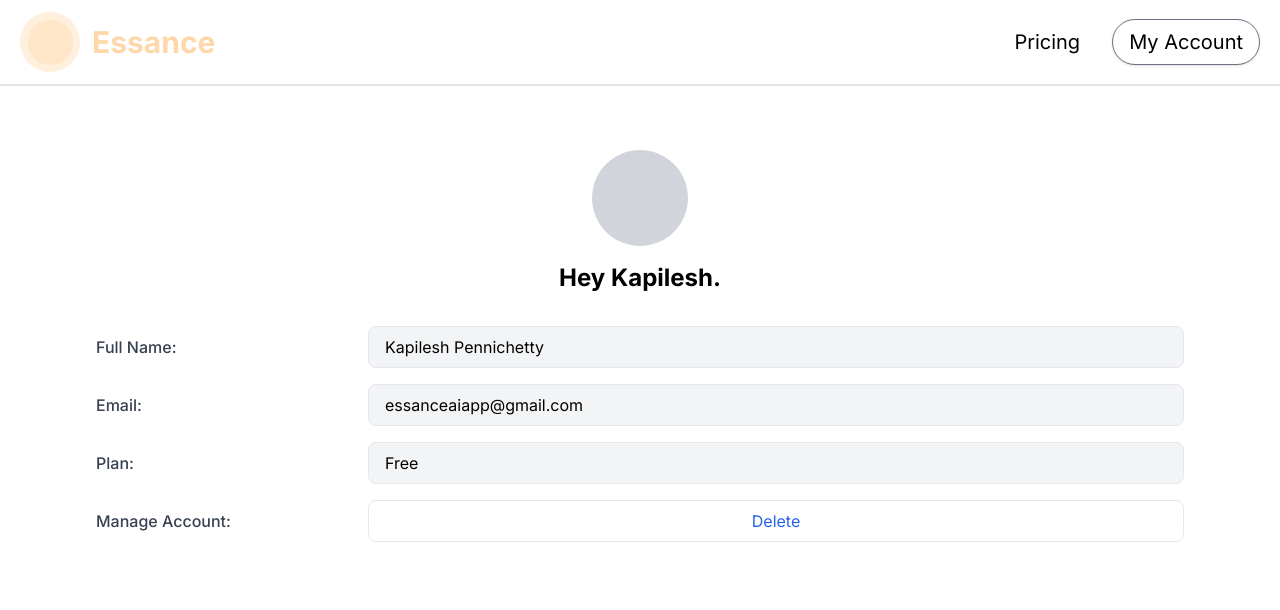
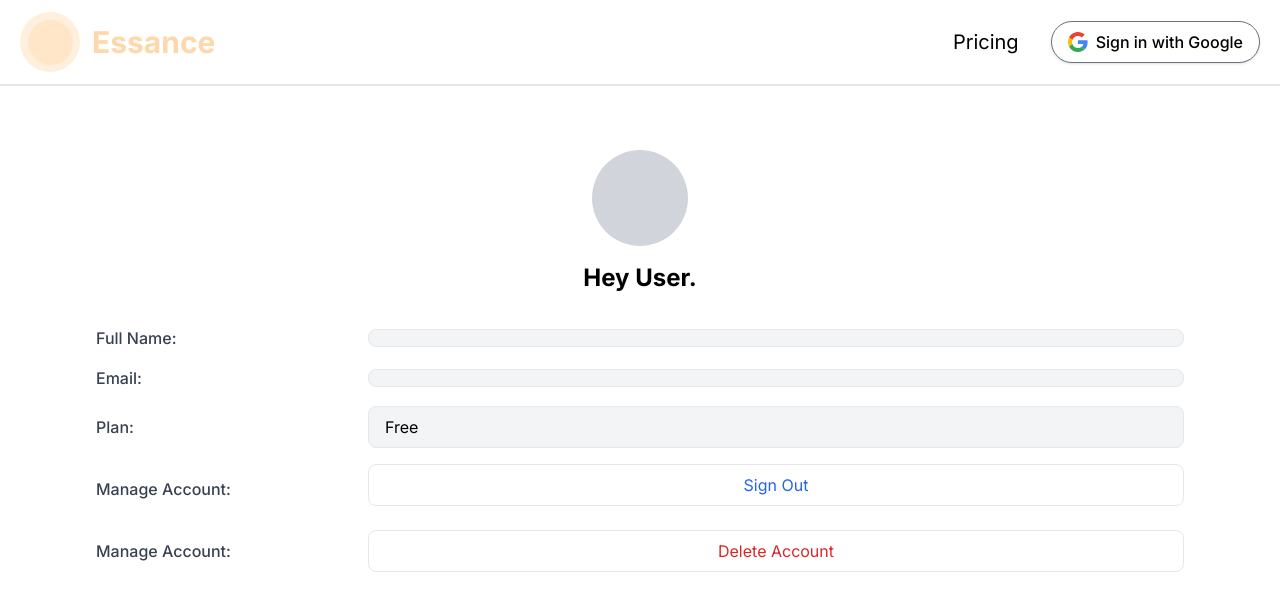
Before and after one commit to technocapeman/essance, a Next.js app: page /account in a window 1280 px wide. Shown: the top 610 px of the page. Built offline with nearby package versions, Linux system fonts and the light colour scheme; no server answers.

Commit message:
Added Firebase Auth, Linked Authentication Popup with Sign in with Google

```diff
--- a/package.json
+++ b/package.json
@@ -9,6 +9,10 @@
     "lint": "next lint"
   },
   "dependencies": {
+    "@emotion/react": "^11.11.4",
+    "@emotion/styled": "^11.11.5",
+    "@mui/material": "^5.15.20",
+    "firebase": "^10.12.2",
     "next": "14.2.3",
     "react": "^18",
     "react-dom": "^18",
--- a/src/app/account/page.js
+++ b/src/app/account/page.js
@@ -1,11 +1,18 @@
 'use client'
 import {useContext} from 'react';
 import {UserContext} from "@/app/infrastructure/contexts/user-context";
+import {AuthContext} from "@/app/infrastructure/contexts/auth-context";
 import {HOC} from "@/app/infrastructure/hoc/hoc";
 import {TopBar} from "@/app/components/top-bar";
 
 const ProfilePage = () => {
     const {isPremium} = useContext(UserContext);
+    const {logout, username, userEmail, profilePicture} = useContext(AuthContext);
+
+    const handleLogout = async () => {
+        await logout();
+        window.location.assign('/'); // Redirect to home page after logout
+    };
 
     return (
         <div className="bg-white min-h-screen relative">
@@ -13,21 +20,21 @@ const ProfilePage = () => {
             <div className="min-h-screen flex flex-col items-center">
                 <div className="w-full max-w-6xl px-8 py-16">
                     <div className="flex flex-col items-center mb-8">
-                        <div className="w-24 h-24 bg-gray-300 rounded-full mb-4"></div>
-                        <h1 className="text-2xl text-black font-bold">Hey Kapilesh.</h1>
+                        {profilePicture ? (
+                            <img src={profilePicture} alt="Profile" className="w-24 h-24 rounded-full mb-4"/>
+                        ) : (
+                            <div className="w-24 h-24 bg-gray-300 rounded-full mb-4"></div>
+                        )}
+                        <h1 className="text-2xl text-black font-bold">Hey {username || 'User'}.</h1>
                     </div>
                     <div className="w-full">
                         <div className="flex items-center mb-4">
                             <label className="w-1/4 text-gray-700 font-medium">Full Name:</label>
-                            <div className="w-3/4 px-4 py-2 border rounded-lg bg-gray-100 text-black">Kapilesh
-                                Pennichetty
-                            </div>
+                            <div className="w-3/4 px-4 py-2 border rounded-lg bg-gray-100 text-black">{username}</div>
                         </div>
                         <div className="flex items-center mb-4">
                             <label className="w-1/4 text-gray-700 font-medium">Email:</label>
-                            <div
-                                className="w-3/4 px-4 py-2 border rounded-lg bg-gray-100 text-black">essanceaiapp@gmail.com
-                            </div>
+                            <div className="w-3/4 px-4 py-2 border rounded-lg bg-gray-100 text-black">{userEmail}</div>
                         </div>
                         <div className="flex items-center mb-4">
                             <label className="w-1/4 text-gray-700 font-medium">Plan:</label>
@@ -37,8 +44,16 @@ const ProfilePage = () => {
                         <div className="flex items-center mb-4">
                             <label className="w-1/4 text-gray-700 font-medium">Manage Account:</label>
                             <button
-                                className="w-3/4 px-4 py-2 text-blue-600 border rounded-lg bg-white hover:bg-gray-50">
-                                Delete
+                                onClick={handleLogout}
+                                className="w-3/4 px-4 py-2 text-blue-600 border rounded-lg bg-white hover:bg-gray-50 mb-2">
+                                Sign Out
+                            </button>
+                        </div>
+                        <div className="flex items-center mb-4">
+                            <label className="w-1/4 text-gray-700 font-medium">Manage Account:</label>
+                            <button
+                                className="w-3/4 px-4 py-2 text-red-600 border rounded-lg bg-white hover:bg-gray-50">
+                                Delete Account
                             </button>
                         </div>
                     </div>
--- /dev/null
+++ b/src/app/components/loading-spinner.js
@@ -0,0 +1,32 @@
+import React from 'react';
+import CircularProgress from '@mui/material/CircularProgress';
+import Box from '@mui/material/Box';
+import {createTheme, ThemeProvider} from '@mui/material/styles';
+import {orange} from '@mui/material/colors';
+
+// Create a theme to customize the color of the CircularProgress
+const theme = createTheme({
+    palette: {
+        primary: {
+            main: orange[200],
+        },
+    },
+});
+
+export const LoadingSpinner = () => {
+    return (
+        <ThemeProvider theme={theme}>
+            <Box
+                sx={{
+                    display: 'flex',
+                    alignItems: 'center',
+                    justifyContent: 'center',
+                    minHeight: '100vh',
+                    bgcolor: 'white',
+                }}
+            >
+                <CircularProgress color="primary"/>
+            </Box>
+        </ThemeProvider>
+    );
+};
--- a/src/app/components/top-bar.js
+++ b/src/app/components/top-bar.js
@@ -5,7 +5,7 @@ import {AuthContext} from "@/app/infrastructure/contexts/auth-context";
 import {UserContext} from "@/app/infrastructure/contexts/user-context";
 
 export const TopBar = () => {
-    const {isAuth} = useContext(AuthContext);
+    const {isAuth, signInWithGoogle, username} = useContext(AuthContext);
     const {isPremium} = useContext(UserContext);
 
     return (
@@ -25,19 +25,24 @@ export const TopBar = () => {
                 </a>
                 <div
                     className="flex items-center gap-8 mt-4 sm:mt-0 flex-wrap justify-center sm:justify-end w-full sm:w-auto">
-                    {!isPremium && (<Link href="pricing">
+                    {!isPremium && (
+                        <Link href="/pricing">
                             <div className="text-md sm:text-lg md:text-xl text-black">Pricing</div>
-                    </Link>)}
+                        </Link>
+                    )}
+                    {isAuth ? (
                         <button
-                        className="flex items-center gap-2 px-4 py-2 bg-white border border-gray-500 rounded-full shadow transition duration-200 hover:shadow-md focus:shadow-md">
-                        {isAuth ?
-                            (
-                                <Link href="account">
+                            className="flex items-center gap-2 px-4 py-2 bg-white border border-gray-500 rounded-full shadow transition duration-200 hover:shadow-md focus:shadow-md"
+                        >
+                            <Link href="/account">
                                 <p className="text-xl text-black">My Account</p>
                             </Link>
-                            ) :
-                            (
-                                <>
+                        </button>
+                    ) : (
+                        <button
+                            onClick={signInWithGoogle}
+                            className="flex items-center gap-2 px-4 py-2 bg-white border border-gray-500 rounded-full shadow transition duration-200 hover:shadow-md focus:shadow-md"
+                        >
                             <svg className="h-5 w-5" version="1.1" viewBox="0 0 48 48">
                                 <path fill="#EA4335"
                                       d="M24 9.5c3.54 0 6.71 1.22 9.21 3.6l6.85-6.85C35.9 2.38 30.47 0 24 0 14.62 0 6.51 5.38 2.56 13.22l7.98 6.19C12.43 13.72 17.74 9.5 24 9.5z"></path>
@@ -50,10 +55,8 @@ export const TopBar = () => {
                                 <path fill="none" d="M0 0h48v48H0z"></path>
                             </svg>
                             <span className="text-black font-medium">Sign in with Google</span>
-                                </>
-                            )
-                        }
                         </button>
+                    )}
                 </div>
             </div>
             <div className="w-full border-t-2 border-stone-200 bg-stone-200 min-h-[2px]"/>
--- a/src/app/essay/components/login-popup.js
+++ b/src/app/essay/components/login-popup.js
@@ -1,6 +1,9 @@
-import React from 'react';
+import React, {useContext} from 'react';
+import {AuthContext} from "@/app/infrastructure/contexts/auth-context";
 
 export const LoginPopup = () => {
+    const {signInWithGoogle} = useContext(AuthContext);
+
     return (
         <div className="fixed inset-0 flex items-center justify-center z-50">
             <div className="bg-black bg-opacity-50 absolute inset-0"></div>
@@ -9,7 +12,26 @@ export const LoginPopup = () => {
                 <div className="absolute inset-0 flex flex-col items-center justify-center text-white p-4">
                     <h2 className="text-2xl font-bold mb-2">Create an Account</h2>
                     <p className="text-center mb-4">Sign up now to view one free profile!</p>
-                    <div className="bg-white text-black py-2 px-4 rounded-lg font-bold">Sign Up</div>
+                    <button
+                        className="flex items-center gap-2 bg-white border border-gray-400 text-gray-800 py-2 px-4 rounded-lg shadow transition duration-200 hover:shadow-md hover:bg-gray-50"
+                        onClick={signInWithGoogle}
+                    >
+                        <div className="h-5 w-5 mr-2">
+                            <svg className="w-full h-full" version="1.1" xmlns="http://www.w3.org/2000/svg"
+                                 viewBox="0 0 48 48" style={{display: 'block'}}>
+                                <path fill="#EA4335"
+                                      d="M24 9.5c3.54 0 6.71 1.22 9.21 3.6l6.85-6.85C35.9 2.38 30.47 0 24 0 14.62 0 6.51 5.38 2.56 13.22l7.98 6.19C12.43 13.72 17.74 9.5 24 9.5z"></path>
+                                <path fill="#4285F4"
+                                      d="M46.98 24.55c0-1.57-.15-3.09-.38-4.55H24v9.02h12.94c-.58 2.96-2.26 5.48-4.78 7.18l7.73 6c4.51-4.18 7.09-10.36 7.09-17.65z"></path>
+                                <path fill="#FBBC05"
+                                      d="M10.53 28.59c-.48-1.45-.76-2.99-.76-4.59s.27-3.14.76-4.59l-7.98-6.19C.92 16.46 0 20.12 0 24c0 3.88.92 7.54 2.56 10.78l7.97-6.19z"></path>
+                                <path fill="#34A853"
+                                      d="M24 48c6.48 0 11.93-2.13 15.89-5.81l-7.73-6c-2.15 1.45-4.92 2.3-8.16 2.3-6.26 0-11.57-4.22-13.47-9.91l-7.98 6.19C6.51 42.62 14.62 48 24 48z"></path>
+                                <path fill="none" d="M0 0h48v48H0z"></path>
+                            </svg>
+                        </div>
+                        <span>Sign up with Google</span>
+                    </button>
                 </div>
             </div>
         </div>
--- a/src/app/infrastructure/contexts/auth-context.js
+++ b/src/app/infrastructure/contexts/auth-context.js
@@ -1,13 +1,62 @@
 "use client"
-import {createContext, useState} from "react";
+import {createContext, useState, useEffect} from "react";
+import {GoogleAuthProvider, signInWithPopup, signOut, onAuthStateChanged} from "firebase/auth";
+import {auth} from "../firebase/firebase";
+import {LoadingSpinner} from '../../components/loading-spinner';
 
 export const AuthContext = createContext({});
+export const AuthContextProvider = ({children}) => {
+    const [isAuth, setIsAuth] = useState(false);
+    const [username, setUsername] = useState("");
+    const [userEmail, setUserEmail] = useState("");
+    const [profilePicture, setProfilePicture] = useState("");
+    const [loading, setLoading] = useState(true);
 
-export const AuthContextProvider = ({children}) => {
-    const [isAuth, setIsAuth] = useState(true);
+    useEffect(() => {
+        const unsubscribe = onAuthStateChanged(auth, (user) => {
+            if (user) {
+                setIsAuth(true);
+                setUsername(user.displayName);
+                setUserEmail(user.email);
+                setProfilePicture(user.photoURL);
+            } else {
+                setIsAuth(false);
+                setUsername("");
+                setUserEmail("");
+                setProfilePicture("");
+            }
+            setLoading(false);
+        });
+
+        return () => unsubscribe();
+    }, []);
+
+    const signInWithGoogle = () => {
+        const provider = new GoogleAuthProvider();
+        signInWithPopup(auth, provider)
+            .then((result) => {
+                const userInfo = result.user;
+                setIsAuth(true);
+                setUsername(userInfo.displayName);
+                setUserEmail(userInfo.email);
+                setProfilePicture(userInfo.photoURL);
+            })
+            .catch((error) => {
+                console.log(`${error.code}: ${error.message}`);
+            });
+    }
+
+    const logout = async () => {
+        await signOut(auth);
+        setIsAuth(false);
+    }
+
+    if (loading) {
+        return <LoadingSpinner/>;
+    }
 
     return (
-        <AuthContext.Provider value={{isAuth}}>
+        <AuthContext.Provider value={{isAuth, signInWithGoogle, logout, username, userEmail, profilePicture}}>
             {children}
         </AuthContext.Provider>
     )
--- /dev/null
+++ b/src/app/infrastructure/firebase/firebase.js
@@ -0,0 +1,21 @@
+// Import the functions you need from the SDKs you need
+import {initializeApp} from "firebase/app";
+// TODO: Add SDKs for Firebase products that you want to use
+// https://firebase.google.com/docs/web/setup#available-libraries
+import {getAuth} from "firebase/auth";
+
+// Your web app's Firebase configuration
+const firebaseConfig = {
+    apiKey: "AIzaSyDUzOTG5bF5DDdWasxs2DUNTWf0QGMTCxc",
+    authDomain: "essance-ai-college.firebaseapp.com",
+    projectId: "essance-ai-college",
+    storageBucket: "essance-ai-college.appspot.com",
+    messagingSenderId: "80728603254",
+    appId: "1:80728603254:web:a2589f3dc138a944c5fd57"
+};
+
+// Initialize Firebase
+const app = initializeApp(firebaseConfig);
+const auth = getAuth(app);
+
+export {app, auth}
--- a/tailwind.config.js
+++ b/tailwind.config.js
@@ -12,6 +12,12 @@ module.exports = {
                 "gradient-conic":
                     "conic-gradient(from 180deg at 50% 50%, var(--tw-gradient-stops))",
             },
+            colors: {
+                'google-blue': '#4285F4',
+                'google-red': '#EA4335',
+                'google-yellow': '#FBBC05',
+                'google-green': '#34A853',
+            }
         },
     },
     plugins: [],
```
Also changed, not shown: src/app/essay/page.js (+4 -6 lines), 2 other files (tests, documents, lock files or other folders). Lines whose indentation alone changed are shown as unchanged.
